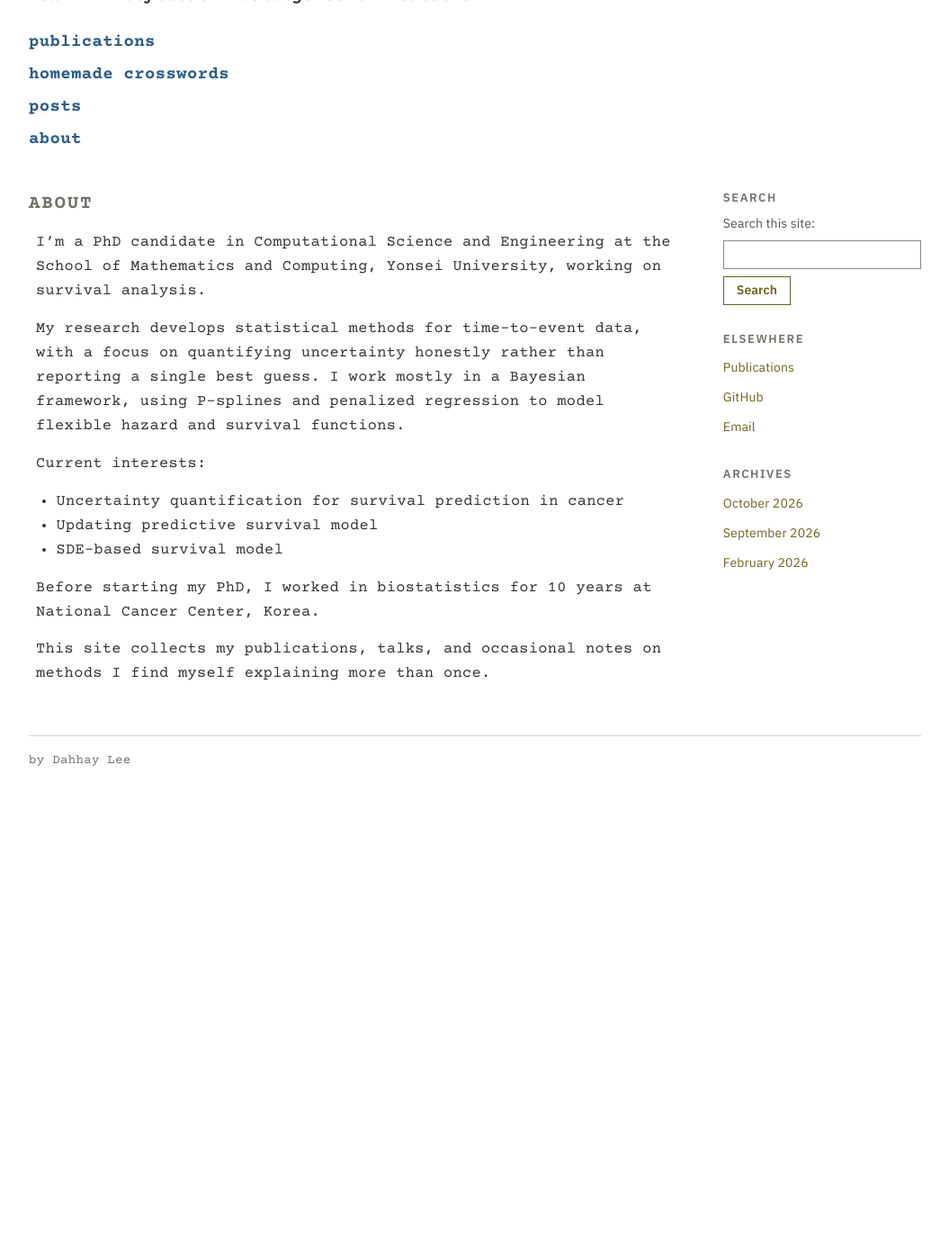
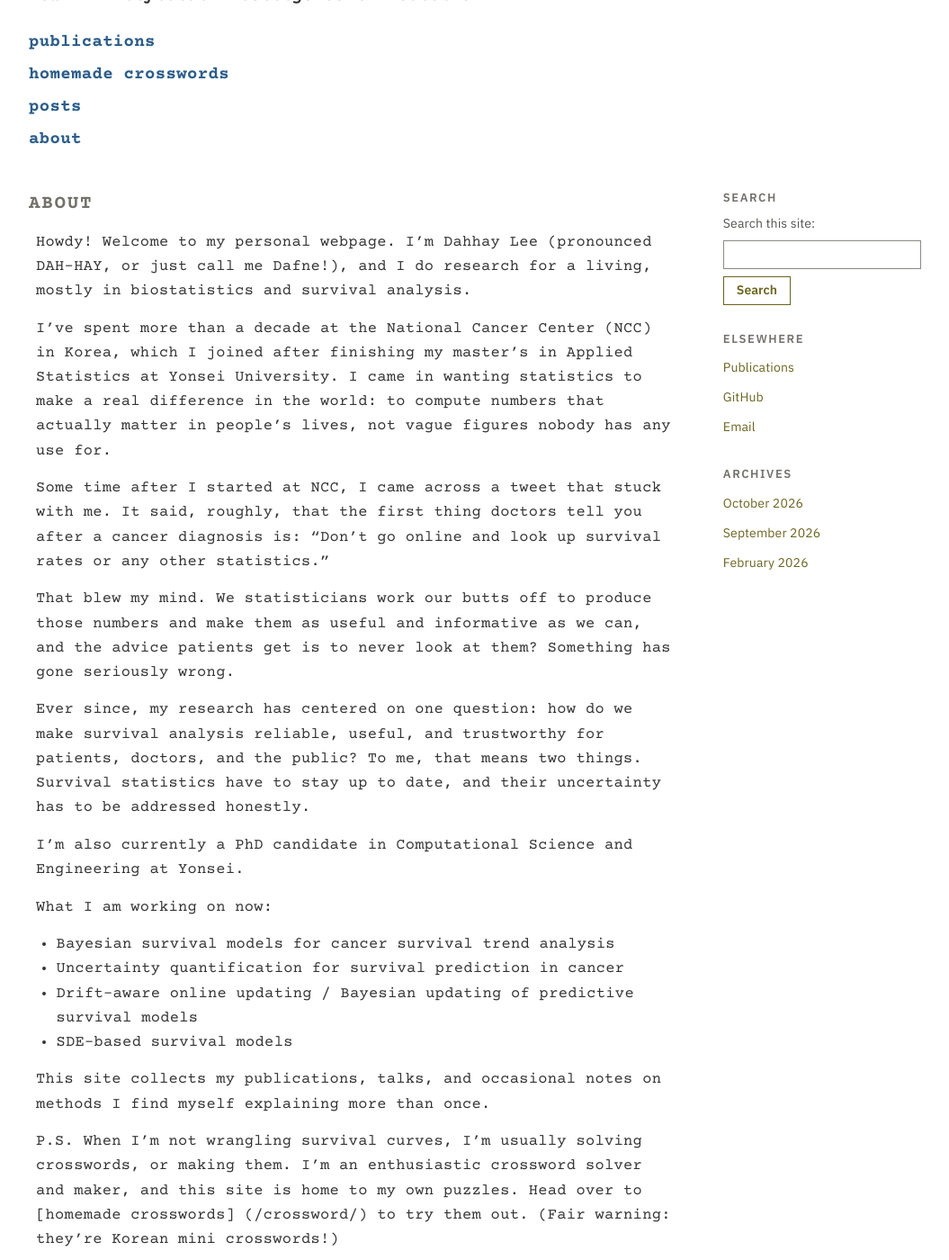
Before and after one commit to DahhayLee/DahhayLee.github.io, a Jekyll site: the page built from _pages/about.md, in a window 1280 px wide and 1400 px high, scrolled down 229 px. Shown: the whole window at 90% size, without its empty margins (112-1167 px from the left). Built offline with Jekyll 4.4.1, drawn with Linux system fonts in a browser that asks for light colours; some web fonts are replaced; before the commit the page ends 1149 px from its top, so only the background shows below that.

Commit message:
Edit about

```diff
--- a/_pages/about.md
+++ b/_pages/about.md
@@ -5,24 +5,26 @@ layout: single
 author_profile: true
 ---
 
-I'm a PhD candidate in Computational Science and Engineering at the
-School of Mathematics and Computing, Yonsei University, working on
-survival analysis.
+Howdy! Welcome to my personal webpage. I'm Dahhay Lee (pronounced DAH-HAY, or just call me Dafne!), and I do research for a living, mostly in biostatistics and survival analysis.
 
-My research develops statistical methods for time-to-event data,
-with a focus on quantifying uncertainty honestly rather than
-reporting a single best guess. I work mostly in a Bayesian framework,
-using P-splines and penalized regression to model flexible hazard
-and survival functions.
+I've spent more than a decade at the National Cancer Center (NCC) in Korea, which I joined after finishing my master's in Applied Statistics at Yonsei University. I came in wanting statistics to make a real difference in the world: to compute numbers that actually matter in people's lives, not vague figures nobody has any use for.
 
-Current interests:
+Some time after I started at NCC, I came across a tweet that stuck with me. It said, roughly, that the first thing doctors tell you after a cancer diagnosis is: "Don't go online and look up survival rates or any other statistics."
 
+That blew my mind. We statisticians work our butts off to produce those numbers and make them as useful and informative as we can, and the advice patients get is to never look at them? Something has gone seriously wrong.
+
+Ever since, my research has centered on one question: how do we make survival analysis reliable, useful, and trustworthy for patients, doctors, and the public? To me, that means two things. Survival statistics have to stay up to date, and their uncertainty has to be addressed honestly.
+
+I'm also currently a PhD candidate in Computational Science and Engineering at Yonsei.
+
+What I am working on now:
+
+- Bayesian survival models for cancer survival trend analysis
 - Uncertainty quantification for survival prediction in cancer
-- Updating predictive survival model
-- SDE-based survival model
-
-Before starting my PhD, I worked in biostatistics for 10 years at
-National Cancer Center, Korea.
+- Drift-aware online updating / Bayesian updating of predictive survival models
+- SDE-based survival models
 
 This site collects my publications, talks, and occasional notes on
 methods I find myself explaining more than once.
+
+P.S. When I'm not wrangling survival curves, I'm usually solving crosswords, or making them. I'm an enthusiastic crossword solver and maker, and this site is home to my own puzzles. Head over to [homemade crosswords] (/crossword/) to try them out. (Fair warning: they're Korean mini crosswords!)
```
